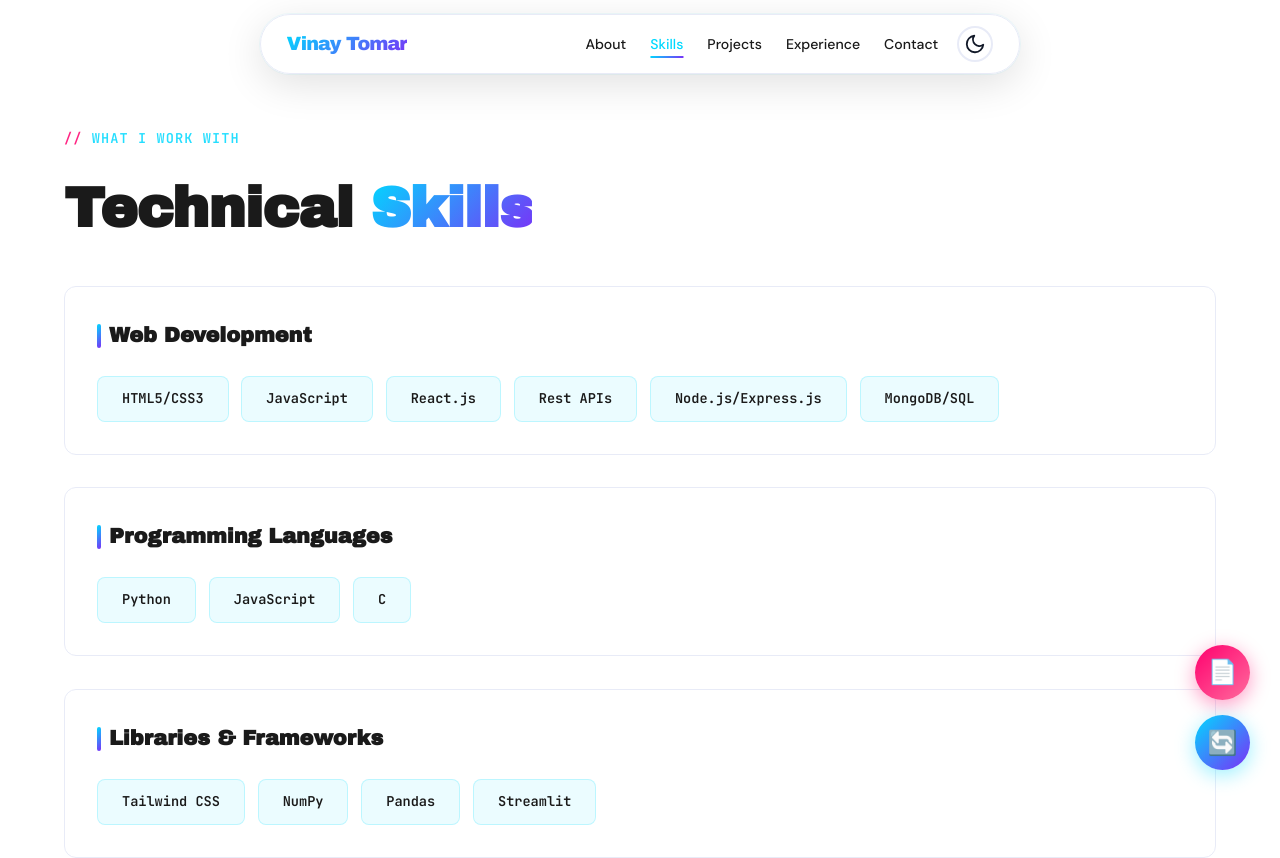
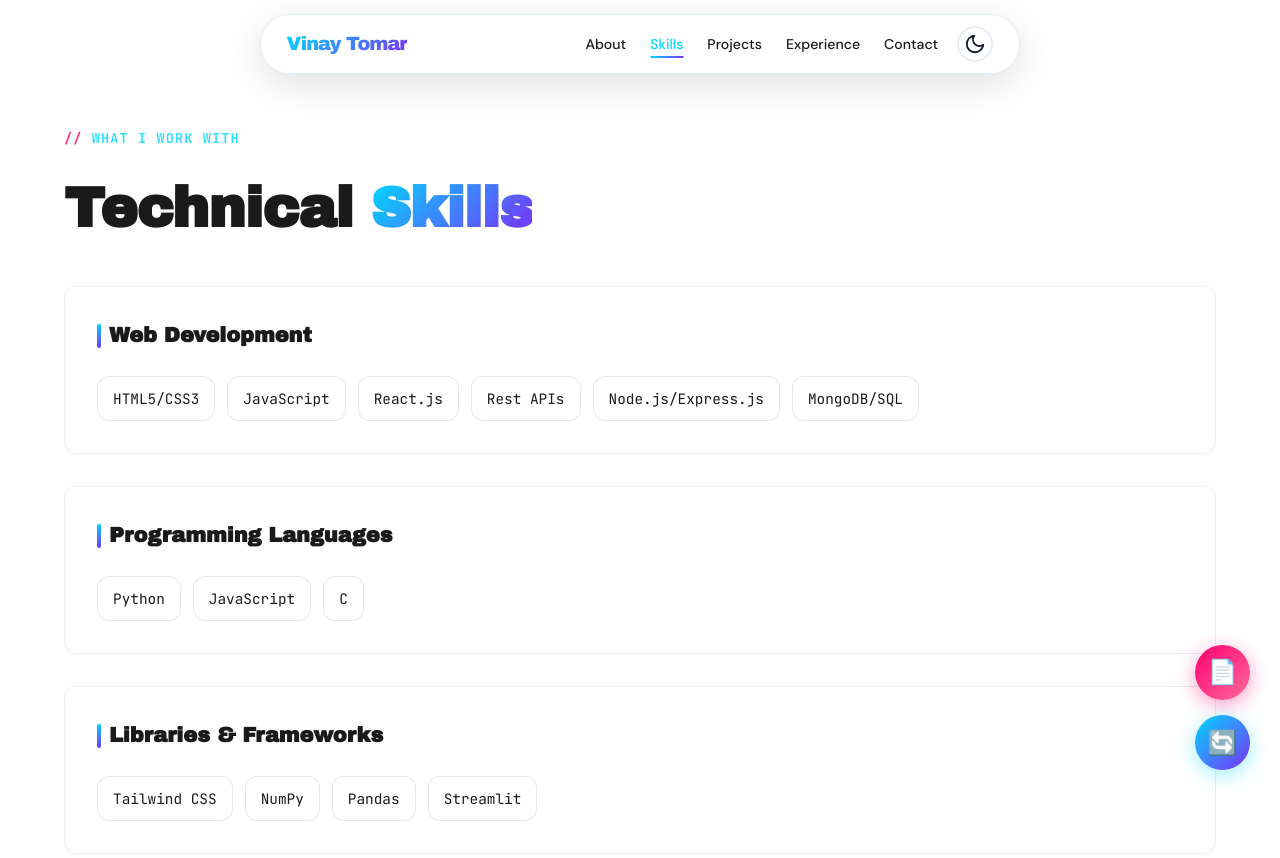
Before and after one commit to Vinaytomar-xm/Portfolio-Nextjs, a Next.js app: page /skills in a window 1280 px wide. Shown: the top 858 px of the page. Built offline with nearby package versions, Linux system fonts and the light colour scheme.

Commit message:
feat: add skill section styles and project image layout

```diff
--- a/app/globals.css
+++ b/app/globals.css
@@ -1630,3 +1630,85 @@
          text-align: center;
      }
  }
+
+/* Skill section */
+
+ .skill-items {
+     display: flex;
+     flex-wrap: wrap;
+     gap: 12px;
+ }
+
+ .skill-tag {
+     display: inline-flex;
+     align-items: center;
+     gap: 9px;
+     padding: 10px 15px;
+     border-radius: 12px;
+     border: 1px solid rgba(100, 100, 100, 0.15);
+     background: rgba(255, 255, 255, 0.5);
+
+     font-size: 0.9rem;
+     font-weight: 500;
+
+     transition:
+         transform 0.25s ease,
+         box-shadow 0.25s ease,
+         border-color 0.25s ease;
+ }
+
+ .skill-icon {
+     display: flex;
+     align-items: center;
+     justify-content: center;
+     font-size: 1.4rem;
+ }
+
+ .skill-tag:hover {
+     transform: translateY(-3px);
+     box-shadow: 0 8px 20px rgba(0, 0, 0, 0.08);
+ }
+
+/* =========================
+   CONTACT ICON COLORS
+========================= */
+
+ /* Light Mode*/
+
+.contact-socials svg,
+.contact-row > svg {
+    color: #181717;
+    transition: color 0.3s ease;
+}
+
+/* LinkedIn - Light Mode */
+.contact-socials a:nth-child(2) svg,
+.contact-row:nth-child(4) > svg {
+    color: #0077B5;
+}
+
+/* =========================
+   DARK MODE
+========================= */
+
+[data-theme="dark"] .contact-socials svg,
+[data-theme="dark"] .contact-row > svg {
+    color: #ffffff;
+}
+
+
+/* project image section */
+.project-image {
+  width: 100%;
+  height: 220px;
+  overflow: hidden;
+  border-radius: 16px;
+  margin-bottom: 1.5rem;
+}
+
+.project-image img {
+  width: 100%;
+  height: 100%;
+  object-fit: cover;
+  display: block;
+}
```
